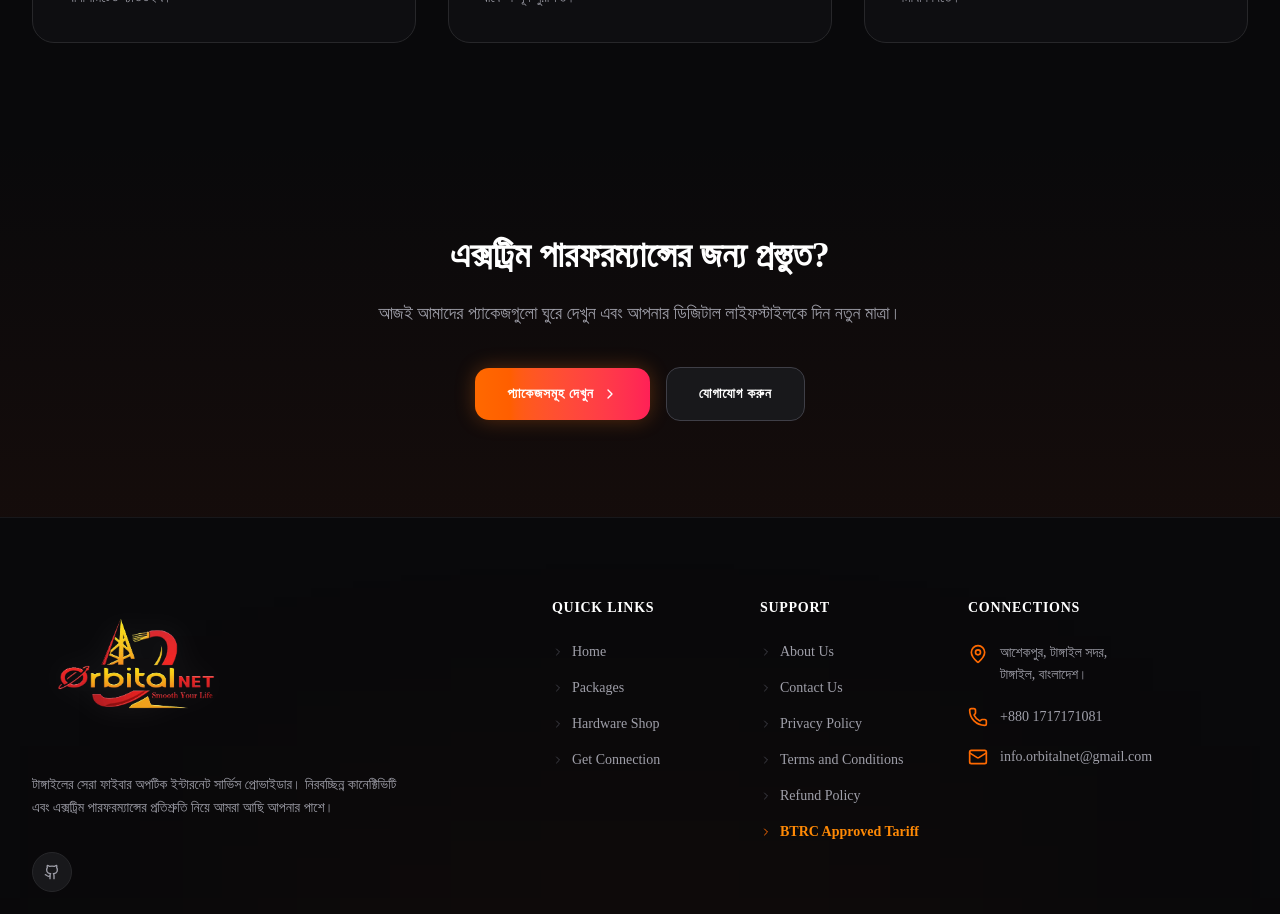
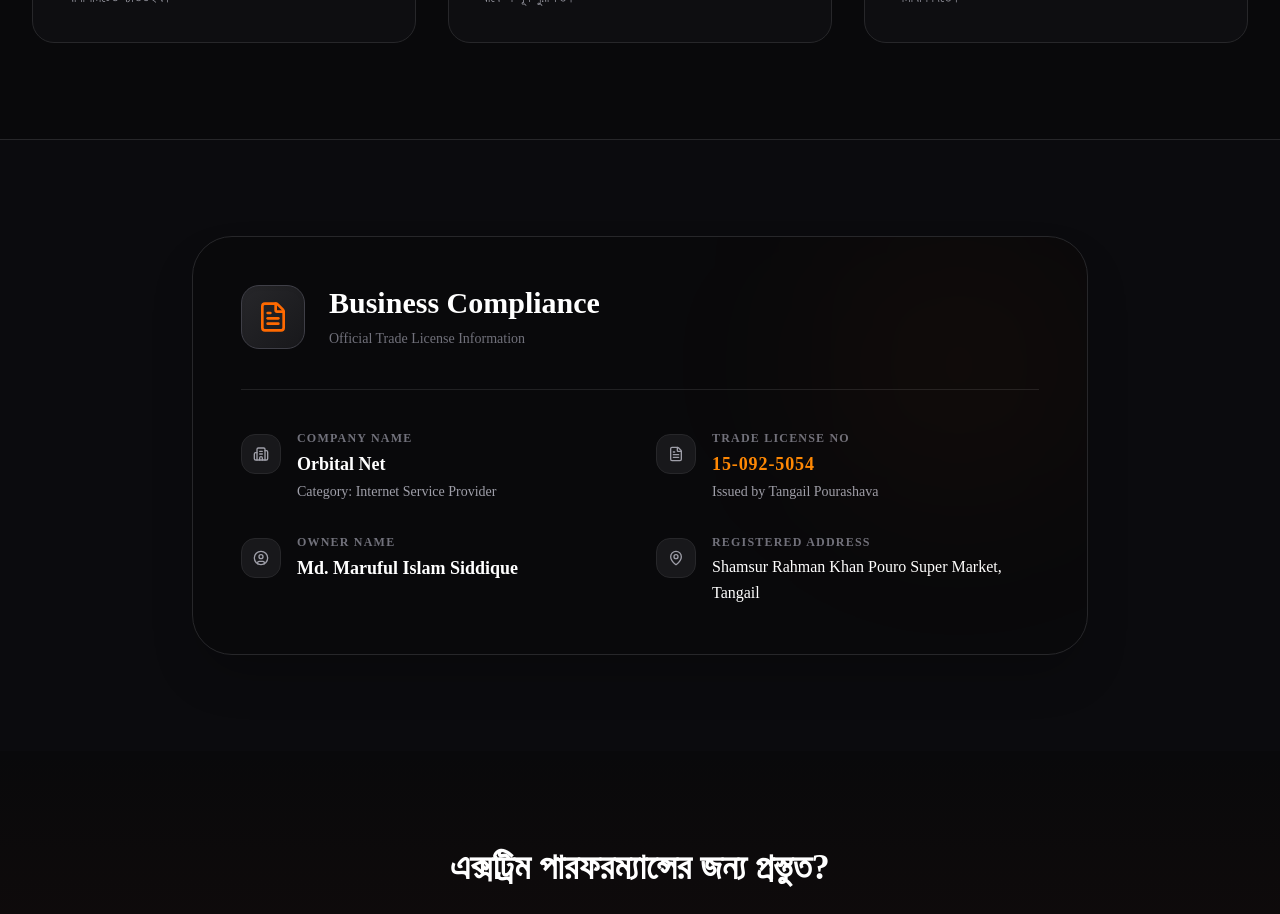
Before and after one commit to shuvostack/orbital-net, a Next.js app in the folder client/: page /about in a window 1280 px wide. Shown: the part 1860-2774 px from the top of the page. Built offline with nearby package versions, Linux system fonts and the light colour scheme; no server answers.

Commit message:
Fixed contact API and implemented SSLCOMMERZ compliance (checkbox, trade license, address update)

```diff
--- a/client/src/app/about/page.js
+++ b/client/src/app/about/page.js
@@ -3,14 +3,14 @@
 import Link from 'next/link';
 import Image from 'next/image';
 import { motion } from 'framer-motion';
-import { Target, Zap, ShieldCheck, Users, Activity, ChevronRight, CheckCircle2 } from 'lucide-react';
+import { Target, Zap, ShieldCheck, Users, Activity, ChevronRight, CheckCircle2, FileText, MapPin, Building2, UserCircle } from 'lucide-react';
 
 export default function AboutPage() {
   const stats = [
     { value: '৫+', label: 'বছরের অভিজ্ঞতা' },
     { value: '১০k+', label: 'সন্তুষ্ট গ্রাহক' },
     { value: '৩০০+', label: 'কি.মি. ফাইবার কভারেজ' },
-    { value: '৯৯.৯%', label: 'নেটওয়ার্ক আপটাইম' },
+    { value: '৯৯.৯%', label: 'নেটওয়ার্ক আপটাইম' },
   ];
 
   const values = [
@@ -22,12 +22,12 @@
     {
       icon: <ShieldCheck className="w-6 h-6 text-emerald-500" />,
       title: 'সর্বোচ্চ নিরাপত্তা',
-      desc: 'ব্যাংক-গ্রেড এনক্রিপশন এবং সিকিউর রাউটিংয়ের মাধ্যমে আপনার ডেটা থাকে সম্পূর্ণ সুরক্ষিত।'
+      desc: 'ব্যাংক-গ্রেড এনক্রিপশন এবং সিকিউর রাউটিংয়ের মাধ্যমে আপনার ডেটা থাকে সম্পূর্ণ সুরক্ষিত।'
     },
     {
       icon: <Users className="w-6 h-6 text-rose-500" />,
       title: 'গ্রাহক অগ্রাধিকার',
-      desc: '২৪/৭ এক্সপার্ট সাপোর্ট টিম সবসময় প্রস্তুত আপনার যেকোনো সমস্যার দ্রুত সমাধান দিতে।'
+      desc: '২৪/৭ এক্সপার্ট সাপোর্ট টিম সবসময় প্রস্তুত আপনার যেকোনো সমস্যার দ্রুত সমাধান দিতে।'
     }
   ];
 
@@ -49,7 +49,7 @@
               <span className="text-transparent bg-clip-text bg-gradient-to-r from-orange-400 to-rose-500">কানেক্টিভিটির রূপকার</span>
             </h1>
             <p className="text-lg md:text-xl text-zinc-400 max-w-2xl mx-auto font-medium leading-relaxed">
-              অরবিটাল নেট শুধু একটি ইন্টারনেট সংযোগ নয়, এটি একটি প্রতিশ্রুতি। আমরা টাঙ্গাইলবাসীর জন্য নিয়ে এসেছি ওয়ার্ল্ড-ক্লাস ফাইবার অপটিক নেটওয়ার্ক।
+              অরবিটাল নেট শুধু একটি ইন্টারনেট সংযোগ নয়, এটি একটি প্রতিশ্রুতি। আমরা টাঙ্গাইলবাসীর জন্য নিয়ে এসেছি ওয়ার্ল্ড-ক্লাস ফাইবার অপটিক নেটওয়ার্ক।
             </p>
           </motion.div>
         </div>
@@ -69,7 +69,7 @@
             >
               <h2 className="text-3xl md:text-4xl font-black text-white mb-6">আমাদের পথচলা</h2>
               <p className="text-zinc-400 text-lg leading-relaxed mb-6">
-                কয়েক বছর আগে যখন টাঙ্গাইলের মানুষ ধীরগতির ইন্টারনেট এবং বারবার লাইন কেটে যাওয়ার সমস্যায় ভুগছিল, তখন আমরা সিদ্ধান্ত নিই একটি সত্যিকার প্রিমিয়াম নেটওয়ার্ক গড়ে তোলার। সেই লক্ষ্য থেকেই জন্ম নেয় <strong className="text-white">Orbital Net</strong>।
+                কয়েক বছর আগে যখন টাঙ্গাইলের মানুষ ধীরগতির ইন্টারনেট এবং বারবার লাইন কেটে যাওয়ার সমস্যায় ভুগছিল, তখন আমরা সিদ্ধান্ত নিই একটি সত্যিকার প্রিমিয়াম নেটওয়ার্ক গড়ে তোলার। সেই লক্ষ্য থেকেই জন্ম নেয় <strong className="text-white">Orbital Net</strong>।
               </p>
               <p className="text-zinc-400 text-lg leading-relaxed mb-8">
                 আজ আমরা গর্ব করে বলতে পারি, আমাদের ১০০% পিওর FTTH (Fiber To The Home) কানেকশন গেমার, ফ্রিল্যান্সার এবং কর্পোরেট অফিসগুলোর প্রথম পছন্দ।
@@ -141,7 +141,7 @@
         <div className="max-w-7xl mx-auto px-4 sm:px-6 lg:px-8">
           <div className="text-center mb-16">
             <h2 className="text-3xl md:text-4xl font-black text-white mb-4">আমাদের মূল আদর্শ</h2>
-            <p className="text-zinc-500 text-lg max-w-2xl mx-auto">আমরা শুধুমাত্র ব্যবসা করি না, আমরা একটি বিশ্বস্ত ডিজিটাল কমিউনিটি গড়ে তুলতে কাজ করি।</p>
+            <p className="text-zinc-500 text-lg max-w-2xl mx-auto">আমরা শুধুমাত্র ব্যবসা করি না, আমরা একটি বিশ্বস্ত ডিজিটাল কমিউনিটি গড়ে তুলতে কাজ করি।</p>
           </div>
 
           <div className="grid grid-cols-1 md:grid-cols-3 gap-8">
@@ -163,6 +163,85 @@
                 </p>
               </motion.div>
             ))}
+          </div>
+        </div>
+      </section>
+
+      {/*  Trade License Section */}
+      <section className="py-24 bg-zinc-900/20 border-t border-zinc-800 relative overflow-hidden">
+        <div className="max-w-7xl mx-auto px-4 sm:px-6 lg:px-8 relative z-10">
+          <div className="max-w-4xl mx-auto">
+            <motion.div
+              initial={{ opacity: 0, y: 30 }}
+              whileInView={{ opacity: 1, y: 0 }}
+              viewport={{ once: true }}
+              transition={{ duration: 0.6 }}
+              className="bg-zinc-950 border border-zinc-800 rounded-[2.5rem] p-8 md:p-12 shadow-2xl relative overflow-hidden"
+            >
+              {/* Background Accent */}
+              <div className="absolute top-0 right-0 w-64 h-64 bg-orange-500/5 blur-[100px] rounded-full pointer-events-none" />
+
+              <div className="flex flex-col md:flex-row items-center gap-6 mb-10 pb-10 border-b border-zinc-800/80">
+                <div className="w-16 h-16 bg-gradient-to-br from-zinc-800 to-zinc-900 border border-zinc-700 rounded-2xl flex items-center justify-center shadow-inner shrink-0">
+                  <FileText className="w-8 h-8 text-orange-500" />
+                </div>
+                <div className="text-center md:text-left">
+                  <h2 className="text-2xl md:text-3xl font-black text-white mb-2">Business Compliance</h2>
+                  <p className="text-zinc-500 text-sm font-medium">Official Trade License Information</p>
+                </div>
+              </div>
+
+              <div className="grid grid-cols-1 md:grid-cols-2 gap-8">
+                {/* Info Block 1 */}
+                <div className="flex items-start gap-4">
+                  <div className="w-10 h-10 rounded-xl bg-zinc-900 border border-zinc-800 flex items-center justify-center shrink-0 mt-1">
+                    <Building2 className="w-4 h-4 text-zinc-400" />
+                  </div>
+                  <div>
+                    <p className="text-xs font-bold text-zinc-500 uppercase tracking-widest mb-1">Company Name</p>
+                    <p className="text-lg font-bold text-white">Orbital Net</p>
+                    <p className="text-sm text-zinc-400 mt-1">Category: Internet Service Provider</p>
+                  </div>
+                </div>
+
+                {/* Info Block 2 */}
+                <div className="flex items-start gap-4">
+                  <div className="w-10 h-10 rounded-xl bg-zinc-900 border border-zinc-800 flex items-center justify-center shrink-0 mt-1">
+                    <FileText className="w-4 h-4 text-zinc-400" />
+                  </div>
+                  <div>
+                    <p className="text-xs font-bold text-zinc-500 uppercase tracking-widest mb-1">Trade License No</p>
+                    <p className="text-lg font-bold text-orange-400 font-mono tracking-wider">15-092-5054</p>
+                    <p className="text-sm text-zinc-400 mt-1">Issued by Tangail Pourashava</p>
+                  </div>
+                </div>
+
+                {/* Info Block 3 */}
+                <div className="flex items-start gap-4">
+                  <div className="w-10 h-10 rounded-xl bg-zinc-900 border border-zinc-800 flex items-center justify-center shrink-0 mt-1">
+                    <UserCircle className="w-4 h-4 text-zinc-400" />
+                  </div>
+                  <div>
+                    <p className="text-xs font-bold text-zinc-500 uppercase tracking-widest mb-1">Owner Name</p>
+                    <p className="text-lg font-bold text-white">Md. Maruful Islam Siddique</p>
+                  </div>
+                </div>
+
+                {/* Info Block 4 */}
+                <div className="flex items-start gap-4">
+                  <div className="w-10 h-10 rounded-xl bg-zinc-900 border border-zinc-800 flex items-center justify-center shrink-0 mt-1">
+                    <MapPin className="w-4 h-4 text-zinc-400" />
+                  </div>
+                  <div>
+                    <p className="text-xs font-bold text-zinc-500 uppercase tracking-widest mb-1">Registered Address</p>
+                    <p className="text-base font-medium text-white leading-relaxed">
+                      Shamsur Rahman Khan Pouro Super Market, Tangail
+                    </p>
+                  </div>
+                </div>
+              </div>
+
+            </motion.div>
           </div>
         </div>
       </section>
--- a/client/src/app/contact/page.js
+++ b/client/src/app/contact/page.js
@@ -87,7 +87,7 @@
     {
       icon: <MapPin className="w-6 h-6 text-emerald-500" />,
       title: "অফিসের ঠিকানা",
-      details: "আশেকপুর, টাঙ্গাইল সদর",
+      details: "Shamsur Rahman Khan Pouro Super Market, Tangail",
       subText: "টাঙ্গাইল, বাংলাদেশ",
     },
   ];
--- a/client/src/app/packages/page.js
+++ b/client/src/app/packages/page.js
@@ -20,7 +20,7 @@
   const [loading, setLoading] = useState(true);
   const [error, setError] = useState(null);
 
-  // 💡 ডাটাবেস থেকে প্যাকেজগুলো আনা হচ্ছে
+  // fetch package from database
   useEffect(() => {
     const fetchPackages = async () => {
       try {
@@ -40,7 +40,6 @@
     fetchPackages();
   }, []);
 
-  // 💡 ডাটাবেসের type অনুযায়ী ফিল্টার করা হচ্ছে
   const homePackages = packages.filter((pkg) => pkg.type === "Broadband");
   const smePackages = packages.filter(
     (pkg) => pkg.type === "Corporate" || pkg.type === "Gaming",
@@ -68,7 +67,7 @@
             </h1>
             <p className="text-lg text-zinc-400 max-w-2xl mx-auto font-medium leading-relaxed">
               আপনার বাসা কিংবা অফিসের জন্য বেছে নিন সবচেয়ে মানানসই প্যাকেজ।
-              কোনো লুকায়িত চার্জ নেই, যখন ইচ্ছে আপগ্রেড করুন।
+              কোনো লুকায়িত চার্জ নেই, যখন ইচ্ছে আপগ্রেড করুন। নতুন কানেকশন সেটআপের সময়সীমা ২৪-৪৮ ঘণ্টা (সর্বোচ্চ ৩ দিন)।
             </p>
           </motion.div>
         </div>
--- a/client/src/components/PayBill.jsx
+++ b/client/src/components/PayBill.jsx
@@ -119,7 +119,7 @@
           viewport={{ once: true }}
           className="mt-4 z-30"
         >
-          <Link href="#" className="group relative inline-flex items-center justify-center gap-3 bg-gradient-to-r from-orange-500 to-rose-500 text-white px-10 py-5 rounded-2xl font-black text-xl shadow-[0_15px_30px_rgba(249,115,22,0.25)] hover:shadow-[0_25px_50px_rgba(249,115,22,0.4)] transition-all hover:-translate-y-1.5 active:scale-95">
+          <Link href="/pay-bill" className="group relative inline-flex items-center justify-center gap-3 bg-gradient-to-r from-orange-500 to-rose-500 text-white px-10 py-5 rounded-2xl font-black text-xl shadow-[0_15px_30px_rgba(249,115,22,0.25)] hover:shadow-[0_25px_50px_rgba(249,115,22,0.4)] transition-all hover:-translate-y-1.5 active:scale-95">
             <div className="absolute -inset-1 bg-gradient-to-r from-orange-500 to-rose-500 rounded-2xl blur-lg opacity-20 group-hover:opacity-60 transition-opacity duration-500"></div>
 
             <Smartphone className="w-5 h-5 text-white z-10" />
```
Also changed, not shown: client/src/app/pay-bill/page.js (+43 -8 lines).
